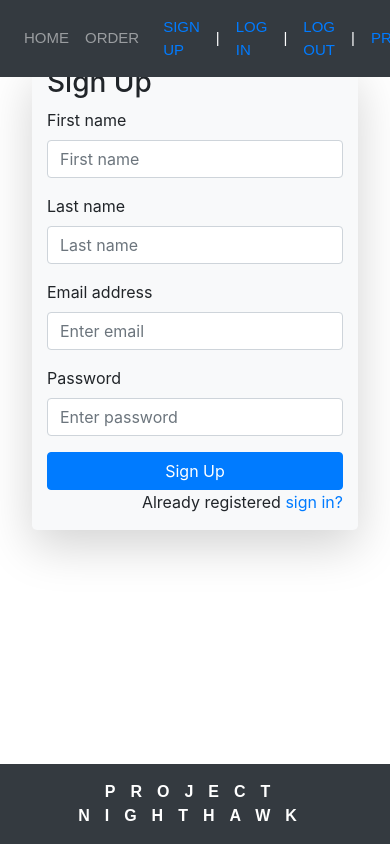
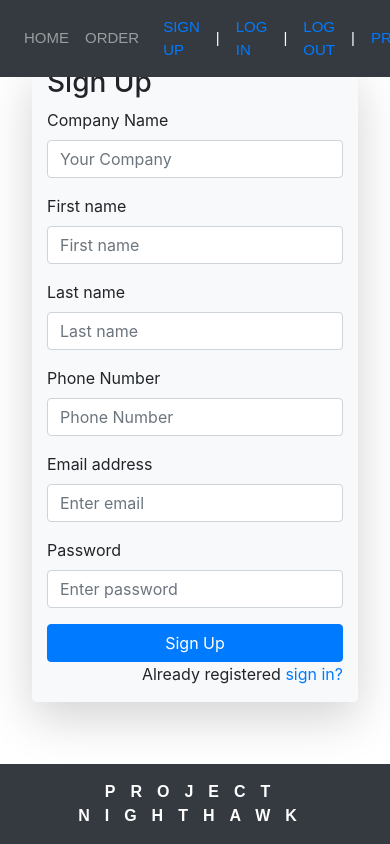
Before and after one commit to danieljhawn/next-proj-nighthawk, a Next.js app: page /Register in a window 390 px wide. Built offline with nearby package versions, Linux system fonts and the light colour scheme.

Commit message:
adds company name and phone to registration

```diff
--- a/components/Profile.js
+++ b/components/Profile.js
@@ -38,9 +38,9 @@ class Profile extends Component {
     render() {
         return (<>
             <div className="container">
-                <div className="jumbotron mt-1">
+                <div className="mt-1">
                     <div className="col-12 col-lg-6 col-md-10  mx-auto">
-                        <h3 className="text-center"> Logged in as {this.state.email} </h3>
+                        <h4 className="text-center"> Logged in as {this.state.email} </h4>
                     </div>
 
                 </div>
--- a/components/Register.js
+++ b/components/Register.js
@@ -6,8 +6,10 @@ class Register extends Component {
     constructor() {
         super()
         this.state = {
+            company: '',
             first_name: '',
             last_name: '',
+            phone: '',
             email: '',
             password: '',
             errors: {}
@@ -24,8 +26,10 @@ class Register extends Component {
         e.preventDefault()
 
         const newUser = {
+            company: this.state.company,
             first_name: this.state.first_name,
             last_name: this.state.last_name,
+            phone: this.state.phone,
             email: this.state.email,
             password: this.state.password
         }
@@ -48,6 +52,18 @@ class Register extends Component {
                             <h3>Sign Up</h3>
 
                             <div className="form-group">
+                                <label htmlFor="name">Company Name</label>
+                                <input
+                                    type="text"
+                                    className="form-control"
+                                    name="company"
+                                    placeholder="Your Company"
+                                    value= {this.state.company}
+                                    onChange= {this.onChange}
+                                />
+                            </div>
+
+                            <div className="form-group">
                                 <label htmlFor="name">First name</label>
                                 <input
                                     type="text"
@@ -67,6 +83,18 @@ class Register extends Component {
                                     name="last_name"
                                     placeholder="Last name"
                                     value= {this.state.last_name}
+                                    onChange= {this.onChange}
+                                />
+                            </div>
+
+                            <div className="form-group">
+                                <label>Phone Number</label>
+                                <input
+                                    type="tel"
+                                    className="form-control"
+                                    name="phone"
+                                    placeholder="Phone Number"
+                                    value= {this.state.phone}
                                     onChange= {this.onChange}
                                 />
                             </div>
--- a/components/UserFunctions.js
+++ b/components/UserFunctions.js
@@ -3,8 +3,10 @@ import axios from 'axios'
 export const register = newUser => {
     return axios
         .post('/api/register', {
+            company: newUser.company,
             first_name: newUser.first_name,
             last_name: newUser.last_name,
+            phone: newUser.phone,
             email: newUser.email,
             password: newUser.password
         })
--- a/models/User.js
+++ b/models/User.js
@@ -6,10 +6,16 @@ module.exports = (sequelize, Sequelize) => {
             primaryKey: true,
             autoIncrement: true
         },
+        company: {
+            type: Sequelize.STRING
+        },
         first_name: {
             type: Sequelize.STRING
         },
         last_name: {
+            type: Sequelize.STRING
+        },
+        phone: {
             type: Sequelize.STRING
         },
         email: {
--- a/pages/api/register/index.js
+++ b/pages/api/register/index.js
@@ -6,8 +6,10 @@ export default async function (req, res) {
     const hash = await bcrypt.hash(req.body.password, 10);
 
     const user = await db.user.create({
+        company: req.body.company,
         first_name: req.body.first_name,
         last_name: req.body.last_name,
+        phone: req.body.phone,
         email: req.body.email,
         password: hash,
 
```
Also changed, not shown: components/Login.js (+1 -13 lines), pages/api/users/index.js (deleted).
